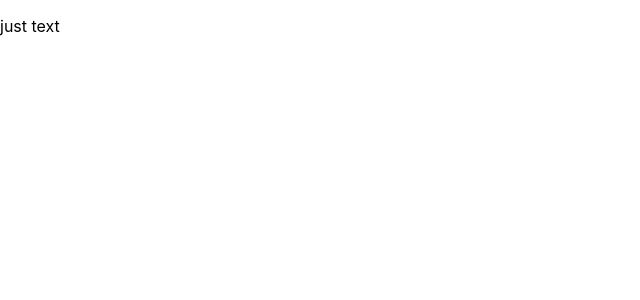
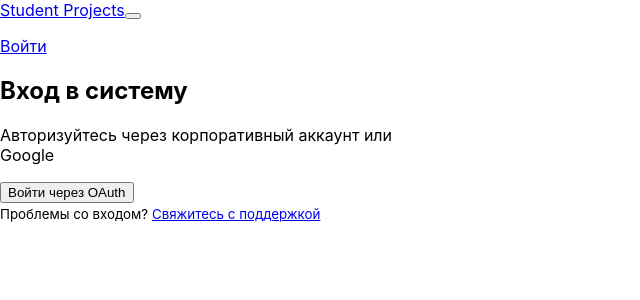
Before and after one commit to sowwds/segmentum, a React (Create React App) app in the folder client/: page /login in a window 1280 px wide. Shown: the top 300 px of the page, without its empty margins (0-640 px from the left). Built offline with nearby package versions, Linux system fonts and the light colour scheme.

Commit message:
build frontend base for auth

```diff
--- a/client/package.json
+++ b/client/package.json
@@ -7,6 +7,7 @@
     "@testing-library/jest-dom": "^6.6.3",
     "@testing-library/react": "^16.2.0",
     "@testing-library/user-event": "^13.5.0",
+    "axios": "^1.8.4",
     "react": "^19.0.0",
     "react-dom": "^19.0.0",
     "react-router-dom": "^7.4.0",
--- a/client/public/index.html
+++ b/client/public/index.html
@@ -4,7 +4,7 @@
     <meta charset="utf-8" />
     <link rel="icon" href="%PUBLIC_URL%/favicon.ico" />
     <meta name="viewport" content="width=device-width, initial-scale=1" />
-    <meta name="theme-color" content="#000000" />
+    <meta name="theme-color" content="#ffffff" />
     <meta
       name="description"
       content="Web site created using create-react-app"
--- a/client/src/App.js
+++ b/client/src/App.js
@@ -1,13 +1,38 @@
+import React, { createContext, useState, useEffect } from 'react';
+import { BrowserRouter } from 'react-router-dom'; // Импорт BrowserRouter
+import Header from './components/common/Header';   // Импорт Header
+import AppRoutes from './routes';                   // Импорт AppRoutes
+import { getUser } from './components/services/authService';   // Импорт сервиса для получения профиля
 
-import './App.css';
+export const AuthContext = createContext();
 
 function App() {
+  const [user, setUser] = useState(null);
+
+  useEffect(() => {
+    const fetchUser = async () => {
+      if (localStorage.getItem('token')) {
+        try {
+          const userData = await getUser();
+          setUser(userData);
+        } catch (error) {
+          console.error('Ошибка загрузки профиля:', error);
+          localStorage.removeItem('token');
+        }
+      }
+    };
+    fetchUser();
+  }, []);
+
   return (
-    <div className="App">
-      <header className="App-header">
-        <p>just text</p>
-      </header>
-    </div>
+    <AuthContext.Provider value={{ user, setUser }}>
+      <BrowserRouter>
+        <Header />
+        <main>
+          <AppRoutes />
+        </main>
+      </BrowserRouter>
+    </AuthContext.Provider>
   );
 }
 
--- /dev/null
+++ b/client/src/components/common/Header.js
@@ -0,0 +1,105 @@
+import React, { useContext } from 'react';
+import { Link, useNavigate } from 'react-router-dom';
+import { AuthContext } from '../../App'; // Предполагаем, что контекст определён в App.js
+import { logoutUser } from '../services/authService';
+
+const Header = () => {
+  const { user, setUser } = useContext(AuthContext); // Данные пользователя из контекста
+  const navigate = useNavigate();
+
+  const handleLogout = async () => {
+    try {
+      await logoutUser(); // Вызов сервиса для выхода
+      setUser(null); // Очистка контекста
+      navigate('/login'); // Перенаправление на страницу входа
+    } catch (error) {
+      console.error('Ошибка при выходе:', error);
+    }
+  };
+
+  // Условная навигация в зависимости от роли
+  const renderNavLinks = () => {
+    if (!user) return null;
+
+    const commonLinks = (
+      <>
+        <li className="nav-item">
+          <Link className="nav-link" to="/dashboard">Главная</Link>
+        </li>
+        <li className="nav-item">
+          <Link className="nav-link" to="/projects">Проекты</Link>
+        </li>
+      </>
+    );
+
+    switch (user.role) {
+      case 'student':
+        return (
+          <>
+            {commonLinks}
+            <li className="nav-item">
+              <Link className="nav-link" to="/notifications">
+                Уведомления
+                {/* Предполагается, что у студента есть непрочитанные уведомления */}
+                {user.unreadNotifications > 0 && (
+                  <span className="badge bg-danger ms-1">{user.unreadNotifications}</span>
+                )}
+              </Link>
+            </li>
+          </>
+        );
+      case 'company':
+      case 'head_of_department':
+        return commonLinks;
+      case 'admin':
+        return (
+          <>
+            <li className="nav-item">
+              <Link className="nav-link" to="/admin/users">Пользователи</Link>
+            </li>
+            <li className="nav-item">
+              <Link className="nav-link" to="/admin/projects">Проекты</Link>
+            </li>
+          </>
+        );
+      default:
+        return null;
+    }
+  };
+
+  return (
+    <nav className="navbar navbar-expand-lg navbar-light bg-light">
+      <div className="container-fluid">
+        <Link className="navbar-brand" to="/">Student Projects</Link>
+        <button
+          className="navbar-toggler"
+          type="button"
+          data-bs-toggle="collapse"
+          data-bs-target="#navbarNav"
+          aria-controls="navbarNav"
+          aria-expanded="false"
+          aria-label="Toggle navigation"
+        >
+          <span className="navbar-toggler-icon"></span>
+        </button>
+        <div className="collapse navbar-collapse" id="navbarNav">
+          <ul className="navbar-nav me-auto mb-2 mb-lg-0">
+            {renderNavLinks()}
+          </ul>
+          {user ? (
+            <div className="d-flex align-items-center">
+              <span className="me-3">Привет, {user.name} ({user.role})</span>
+              <button className="btn btn-outline-danger" onClick={handleLogout}>
+                Выйти
+              </button>
+            </div>
+          ) : (
+            <Link className="btn btn-outline-primary" to="/login">Войти</Link>
+          )}
+        </div>
+      </div>
+    </nav>
+  );
+};
+
+export default Header;
--- /dev/null
+++ b/client/src/components/pages/Login.js
@@ -0,0 +1,42 @@
+import React from 'react';
+import { useNavigate } from 'react-router-dom';
+import { startLogin } from '../services/authService';
+
+const Login = () => {
+  const navigate = useNavigate();
+
+  const handleLogin = async () => {
+    try {
+      await startLogin(); // Редирект на OAuth-провайдера
+      // После успешного возврата с токеном бэкенд перенаправит на /dashboard
+    } catch (error) {
+      console.error('Ошибка при попытке входа:', error);
+      alert('Не удалось начать процесс входа. Попробуйте позже.');
+    }
+  };
+
+  return (
+    <div className="container d-flex justify-content-center align-items-center vh-100">
+      <div className="card p-4 shadow" style={{ maxWidth: '400px', width: '100%' }}>
+        <h2 className="text-center mb-4">Вход в систему</h2>
+        <p className="text-center text-muted mb-4">
+          Авторизуйтесь через корпоративный аккаунт или Google
+        </p>
+        <button
+          className="btn btn-primary w-100"
+          onClick={handleLogin}
+        >
+          Войти через OAuth
+        </button>
+        {/* Опционально: ссылка на регистрацию или помощь */}
+        <div className="text-center mt-3">
+          <small>
+            Проблемы со входом? <a href="mailto:support@example.com">Свяжитесь с поддержкой</a>
+          </small>
+        </div>
+      </div>
+    </div>
+  );
+};
+
+export default Login;
--- /dev/null
+++ b/client/src/components/services/authService.js
@@ -0,0 +1,16 @@
+import { login, getProfile, logout } from './api';
+
+export const startLogin = async () => {
+  const { data } = await login();
+  window.location.href = data.url; // Редирект на OAuth
+};
+
+export const getUser = async () => {
+  const { data } = await getProfile();
+  return data; // { id, name, email, role, department_id }
+};
+
+export const logoutUser = async () => {
+  await logout();
+  localStorage.removeItem('token');
+};
--- a/client/src/routes.js
+++ b/client/src/routes.js
@@ -0,0 +1,9 @@
+import { Routes, Route } from 'react-router-dom';
+import Login from './components/pages/Login';
+
+const AppRoutes = () => (
+  <Routes>
+    <Route path="/login" element={<Login />} />
+  </Routes>
+);
+export default AppRoutes;
```
Also changed, not shown: client/src/components/services/api.js (added), 2 other files (tests, documents, lock files or other folders).
